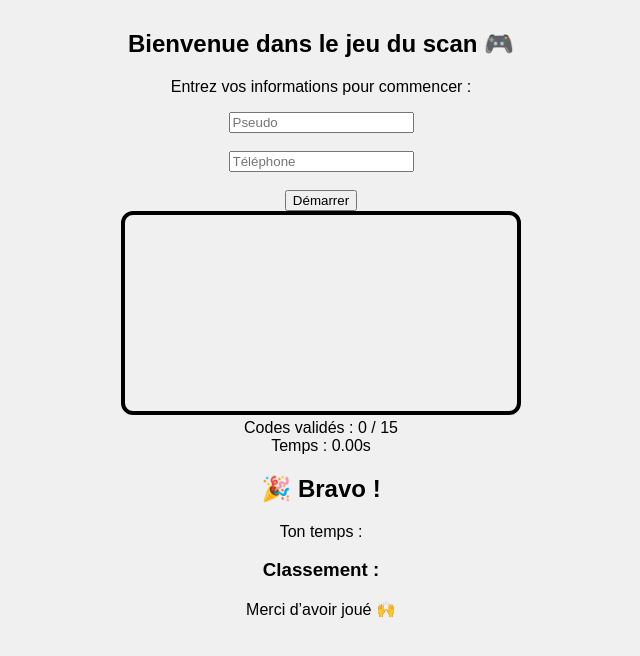
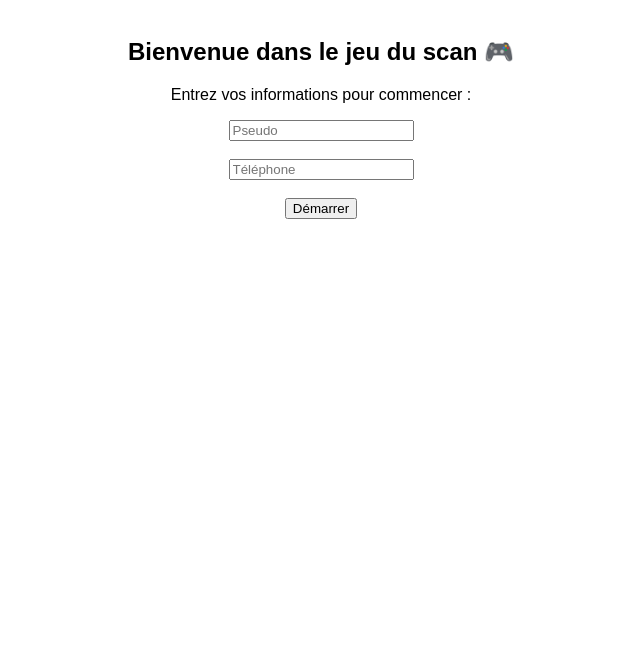
Before and after one commit to paulinepat-creator/jeu, a plain HTML site: page index.html in a window 1280 px wide. Shown: the whole page, without its empty margins (319-959 px from the left). Drawn offline with Linux system fonts and the light colour scheme.

Commit message:
Update index.html

```diff
--- a/index.html
+++ b/index.html
@@ -7,23 +7,11 @@
   <!-- Librairie ZXing pour scanner -->
   <script src="https://unpkg.com/@zxing/library@latest"></script>
   <style>
-body {
-  font-family: Arial, sans-serif;
-  text-align: center;
-  padding: 10px;
-  margin: 0;
-  background-color: #f0f0f0;
-}
-
-video {
-  width: 100%;
-  max-width: 400px;
-  height: auto;
-  border: 4px solid #000;
-  border-radius: 12px;
-  box-sizing: border-box;
-  transition: border-color 0.3s;
-}
+    body { font-family: Arial, sans-serif; text-align: center; padding: 10px; }
+    #game, #result { display: none; }
+    video { width: 100%; max-width: 400px; border: 3px solid #000; border-radius: 10px; }
+    .hidden { display: none; }
+    .valid { color: green; font-weight: bold; }
 
   </style>
 </head>
```
